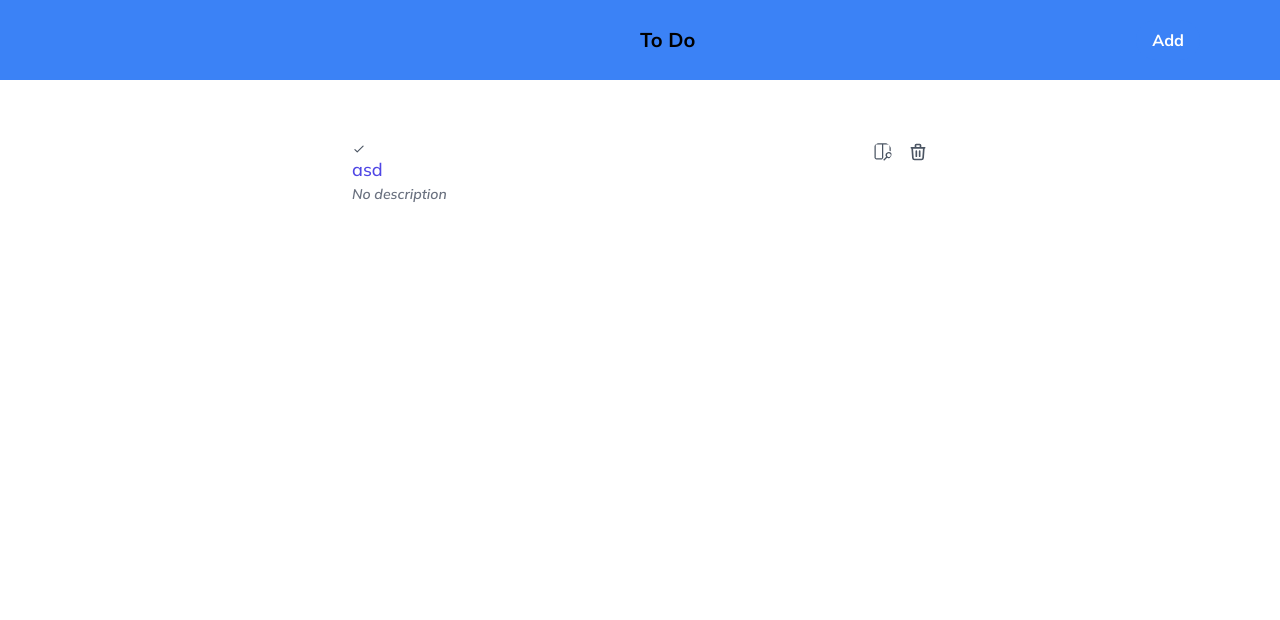
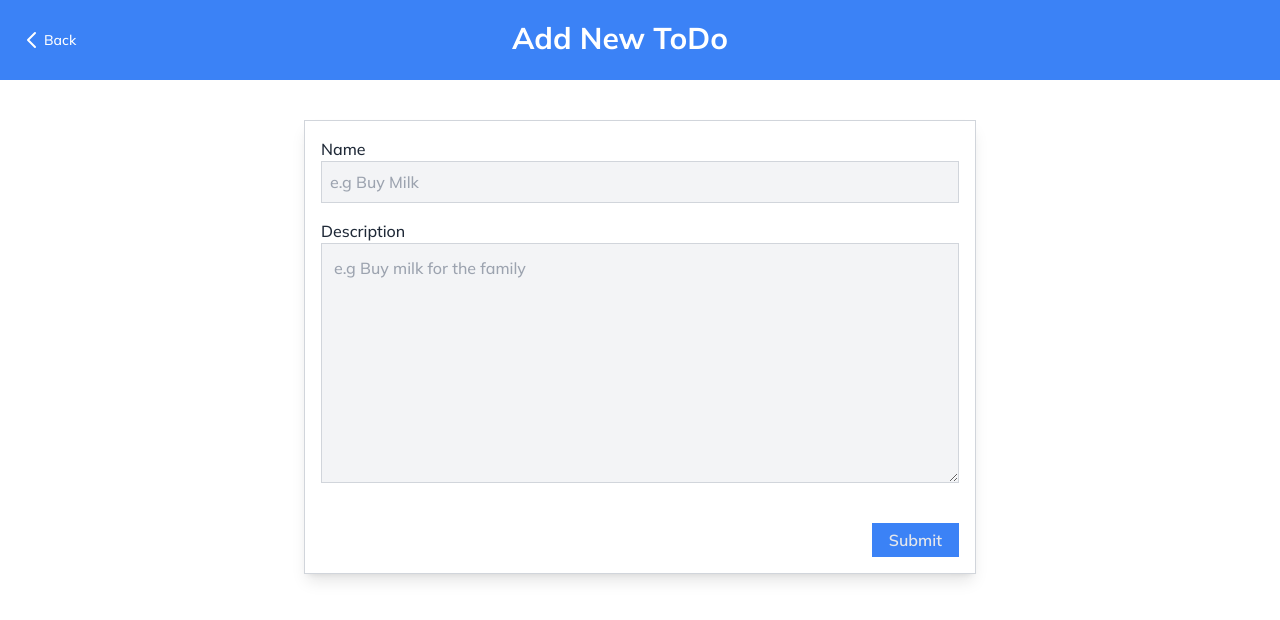
Before and after one commit to Trigha/simple-todo, a React (Create React App) app: page / in a window 1280 px wide. Shown: the top 620 px of the page. Built offline with nearby package versions, Linux system fonts and the light colour scheme.

Commit message:
page add new todo

```diff
--- a/src/App.js
+++ b/src/App.js
@@ -1,12 +1,16 @@
 import './App.css';
-import NavHome from './component/navHome';
+// import NavHome from './component/navHome';
 import ListToDo from './component/listToDo';
+import NavAdd from './component/navAdd';
+import AddNew from './component/addNew';
 
 function App() {
   return (
     <div className="App">
-      <NavHome />
-      <ListToDo />
+      {/* <NavHome /> */}
+      <NavAdd />
+      {/* <ListToDo /> */}
+      <AddNew />
     </div>
   );
 }
--- /dev/null
+++ b/src/component/addNew.jsx
@@ -0,0 +1,29 @@
+import React from 'react';
+
+function NewItem() {
+  return (
+    <div class="editor mx-auto w-10/12 flex flex-col text-gray-800 border border-gray-300 p-4 shadow-lg max-w-2xl mt-10">
+      <h1>Name</h1>
+      <input
+        class="title bg-gray-100 border border-gray-300 p-2 mb-4 outline-none focus:border-gray-500 focus:bg-white"
+        spellcheck="false"
+        placeholder="e.g Buy Milk"
+        type="text"
+      />
+      <h1>Description</h1>
+      <textarea
+        class="description bg-gray-100 sec p-3 h-60 border border-gray-300 outline-none focus:border-gray-500 focus:bg-white"
+        spellcheck="false"
+        placeholder="e.g Buy milk for the family"
+      ></textarea>
+
+      <div class="buttons flex justify-end pt-10">
+        <div class="btn border border-blue-500  p-1 px-4 font-semibold cursor-pointer text-gray-200 ml-2 bg-blue-500 hover:bg-blue-700">
+          Submit
+        </div>
+      </div>
+    </div>
+  );
+}
+
+export default NewItem;
--- a/src/component/listToDo.jsx
+++ b/src/component/listToDo.jsx
@@ -6,22 +6,25 @@ import { VscOpenPreview } from 'react-icons/vsc';
 function listToDo() {
   return (
     <div className="max-w-xl pt-8 pb-12 mx-auto">
-      <ul className="pt-5">
-        <li className="flex flex-row items-start justify-between py-2.5">
+      <ul className="pt-5 mx-2">
+        <li className="flex flex-row items-start justify-between py-2.5 shadow-2xl">
           <div className="flex flex-col items-start justify-start gap-x-5">
-            <HiOutlineCheck className="inline mr-1.5 text-gray-600" size={14} />
-            <h6 className="text-indigo-600 hover:text-indigo-400 inline transition duration-300 ease-in-out text-base md:text-lg font-medium">
+            <HiOutlineCheck
+              className="inline mr-1.5 text-gray-600 mx-5"
+              size={14}
+            />
+            <h6 className="text-indigo-600 hover:text-indigo-400 inline transition duration-300 ease-in-out text-base md:text-lg font-medium mx-5">
               asd
             </h6>
-            <p className="text-sm text-gray-500 font-light italic">
+            <p className="text-sm text-gray-500 font-light italic mx-5">
               No description
             </p>
             {/* </Link> */}
           </div>
-          <div className="flex flex-row items-center gap-x-4">
+          <div className="flex flex-row items-center gap-x-4 mx-5">
             <button
               type="button"
-              className="transition duration-300 ease-in-out"
+              className="transition duration-300 ease-in-out "
               onClick={() => {
                 console.log('Delete');
               }}
--- /dev/null
+++ b/src/component/navAdd.jsx
@@ -0,0 +1,27 @@
+import React from 'react';
+import { HiOutlineChevronLeft } from 'react-icons/hi';
+
+function NavAdd() {
+  return (
+    <div>
+      <div className="bg-blue-500 w-full h-20">
+        <div className="flex ">
+          <button className="flex flex-row items-center justify-between group py-7 mx-5">
+            <HiOutlineChevronLeft
+              size="24"
+              className="text-white transition duration-300 ease-in-out group-hover:text-gray-800"
+            />
+            <p className="text-sm text-white transition duration-300 ease-in-out group-hover:text-gray-800">
+              Back
+            </p>
+          </button>
+          <div className="absolute left-[40%] laptop:left-[46%] top-5">
+            <h1 className="text-white text-3xl font-bold">Add New ToDo</h1>
+          </div>
+        </div>
+      </div>
+    </div>
+  );
+}
+
+export default NavAdd;
--- a/tailwind.config.js
+++ b/tailwind.config.js
@@ -8,6 +8,9 @@ module.exports = {
          blossom: '#EEBECE',
          mainBlue: '#0B24FB',
         },
+        container: {
+          center: true,
+        },
         layout:{
           'blueTop': {left:-377, top: 0, width: '100%', height: '100%'},
         },
@@ -17,6 +20,7 @@ module.exports = {
         screens: {
           'laptop': '1920px',
         },
+
       },
     },
     plugins: [],
```
